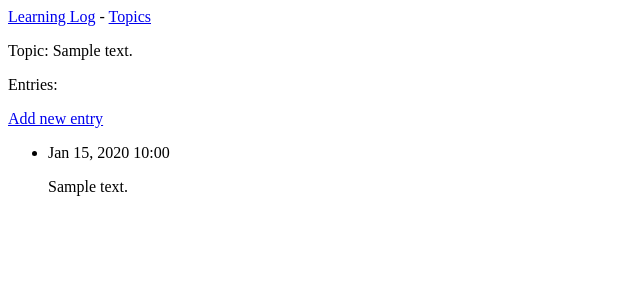
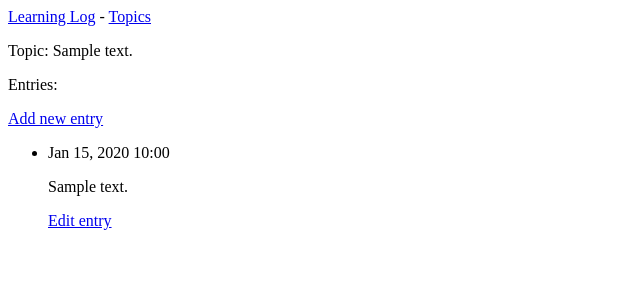
Before and after one commit to CthulhuIsRight/python-crash-course-3rd-edition-django-learning-log-project, a Django app: page /topics/1/ in a window 1280 px wide. Shown: the top 300 px of the page, without its empty margins (0-640 px from the left). Run offline with Django 5.2, Linux system fonts and the light colour scheme; tables that the repository leaves empty hold one stand-in row (values such as "Sample post").

Commit message:
Add edit link for each entry on topic page

```diff
--- a/learning_logs_app/templates/learning_logs_app/topic.html
+++ b/learning_logs_app/templates/learning_logs_app/topic.html
@@ -12,6 +12,9 @@
                 <p>{{entry.date_added|date:'M d, Y H:i'}}</p>
                 <p>{{entry.text|linebreaks}}</p>
             </li>
+        <p>
+            <a href="{% url 'learning_logs_app:edit_entry' entry.id %}">Edit entry</a>
+        </p>
         {% empty %}
             <li>There are no entries for this topic yet.</li>
         {% endfor %}
```
